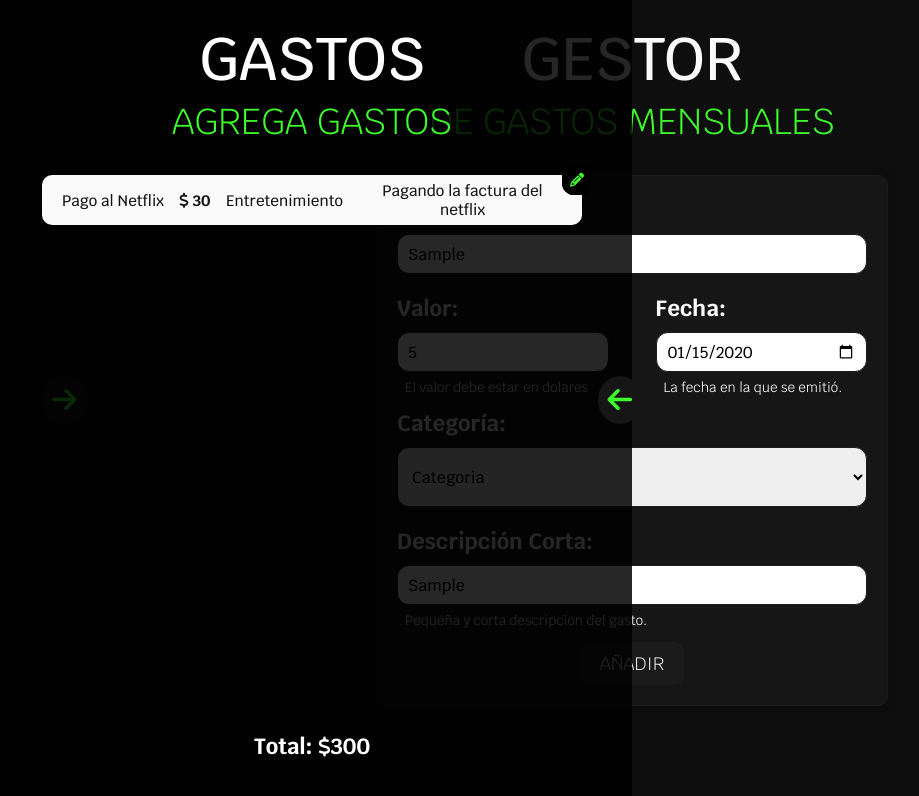
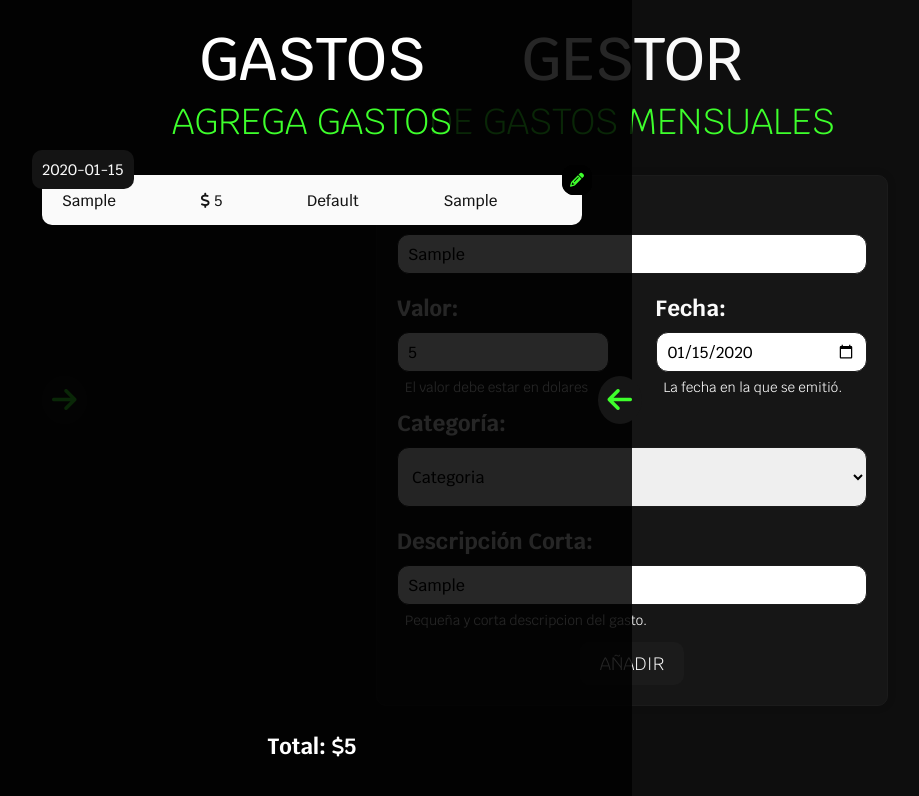
Before and after one commit to AstaHatake/RouteGo, a plain HTML site: page index.html in a window 1280 px wide. Both pictures are taken after typing "Sample", "5", "2020-01-15", "Sample" into the empty fields and a click on the button "AÑADIR". Shown: the whole page, without its empty margins (8-927 px from the left). Drawn offline with Linux system fonts and the light colour scheme.

Commit message:
Terminado de una vez por todas el Javascript

```diff
--- a/index.html
+++ b/index.html
@@ -14,6 +14,7 @@
 </head>
 <body>
 
+
     <main class="container-principal">
         <section class="container-title">
 
@@ -25,31 +26,31 @@
 
         <form>
 
-            <label class="label" for="nombre">Nombre:</label class="label">
-            <input type="text" id="nombre" name="nombre" required class="input" placeholder="Pago al Netflix">
+            <label class="label" for="name">Nombre:</label class="label">
+            <input type="text" id="name" name="name" required class="input" placeholder="Pago al Netflix">
 
             <div class="form-row">
 
                 <div class="form-col">
-                    <label class="label" for="valor">Valor:</label class="label">
+                    <label class="label" for="price">Valor:</label class="label">
 
-                    <input type="number" id="valor" name="valor" required class="input" placeholder="20$"></i>
+                    <input type="number" id="price" name="price" required class="input" placeholder="20$"></i>
 
                     <h6 class="sub-label">El valor debe estar en dolares</h6>
                 </div>
 
                 <div class="form-col">
-                    <label class="label" for="fecha">Fecha:</label class="label">
+                    <label class="label" for="date">Fecha:</label class="label">
 
-                    <input type="date" id="fecha" name="fecha" required class="input"></i>
+                    <input type="date" id="date" name="date" required class="input"></i>
 
                     <h6 class="sub-label">La fecha en la que se emitió. </h6>
                 </div>
 
             </div>
 
-            <label class="label" for="categoria">Categoría:</label class="label">
-            <select id="categoria" name="categoria" required class="input">
+            <label class="label" for="category">Categoría:</label class="label">
+            <select id="category" name="category" required class="input">
                 <option value="Default">Categoria</option>
                 <option value="Entretenimiento">Entretenimiento</option>
                 <option value="Salud">Salud</option>
@@ -59,8 +60,8 @@
                 <option value="Otros">Otros</option>
             </select>
 
-            <label class="label" for="descripcion">Descripción Corta:</label class="label">
-            <input type="text" id="descripcion" name="descripcion" required class="input" maxlength="100" >
+            <label class="label" for="description">Descripción Corta:</label class="label">
+            <input type="text" id="description" name="description" required class="input" maxlength="100" >
             <h6 class="sub-label">Pequeña y corta descripcion del gasto.</h6>
 
             <button id="button">Añadir</button>
@@ -82,7 +83,7 @@
 
         <section class="container-title">
 
-            <h2>Gastos </h2>
+            <h2>Gastos</h2>
 
             <h4>AGREGA GASTOS</h4>
             <h4 id="container-secundario-h4-responsive"><i class="fa-solid fa-arrow-up"></i></i> AGREGA GASTOS</h4>
@@ -90,19 +91,6 @@
         </section>
 
         <section class="container-gastos">
-                <div class="gasto">
-                    <h3 class="gasto-nombre">Pago al Netflix</h3>
-                    <h3 class="gasto-precio"><i class="fas fa-dollar-sign"></i><span> 30</span></h3>
-                    <h3 class="gasto-categoria">Entretenimiento</h3>
-                    <h3 class="gasto-descripcion">Pagando la factura del netflix</h3>
-
-                    <div class="gasto-botones">
-                        <i class="fa-solid fa-xmark"></i>
-                        <i class="fa-solid fa-pencil"></i>
-
-                        <i class="fa-solid fa-pencil second-pencil"></i>
-                    </div>
-                </div>
 
 
 
@@ -110,7 +98,7 @@
         </section>
 
 
-        <h5 id="total">Total: <i class="fas fa-dollar-sign"></i><b>300</b></h5>
+        <h5 id="total">Total: <i class="fas fa-dollar-sign"></i><b>00</b></h5>
     </aside>
 
 
--- a/src/css/styles.css
+++ b/src/css/styles.css
@@ -115,7 +115,7 @@ form {
     width: 100%;
 }
 
-#categoria {
+#category {
     height: 3rem;
 }
 
@@ -127,7 +127,7 @@ form {
     font-weight: 400;
 }
 
-#categoria:active {
+#category:active {
     border-end-end-radius: 0px;
     border-end-start-radius: 0px;
 }
@@ -253,12 +253,24 @@ form {
     margin-left: 10px;
 }
 
-.gasto-precio span {
+.gasto-price span {
     font-weight: bold;
 }
 
 .gasto-descripcion{
     max-height: 40px;
+}
+
+.gasto-date {
+    position: absolute;
+    left: -20px;
+    top: -25px;
+    font-size: 1.2rem;
+    font-weight: 900;
+    padding: 10px;
+    background-color: #141414;
+    color: #fafafa;
+    border-radius: 10px;
 }
 
 .fa-pencil{
--- a/src/js/script.js
+++ b/src/js/script.js
@@ -1,6 +1,5 @@
 //https://github.com/AstaHatake/RouteGo.git/* VARIABLES */
 
-let editAllButton = document.querySelectorAll(".fa-pencil");
 
 let containerForm = document.querySelector(".container-principal");
 
@@ -9,6 +8,12 @@ let containerGastos = document.querySelector(".container-secundario");
 let buttonAdd = document.getElementById("button");
 
 let arrows = document.querySelectorAll(".arrow");
+
+let totalHTML = document.getElementById("total")
+
+let editAllButton;
+
+let total = 0;
 
 let gastos = [];
 
@@ -33,7 +38,7 @@ function width (){
     console.log("Ancho actual de la página: " + wd + "px");
 
     if (wd >= 1301) {
-        return "60%";
+        return "40%";
 
     }
 
@@ -68,6 +73,65 @@ function changeContainer(arrow){
     }
 }
 
+function loadGastos(){
+    document.querySelector(".container-gastos").innerHTML = " ";
+    totalHTML.innerHTML = " ";
+    total = 0;
+    gastos.forEach(gasto => {
+        let gastoHtml = `
+            <div class="gasto">
+                <h3 class="gasto-name">${gasto.name}</h3>
+                <h3 class="gasto-precio"><i class="fas fa-dollar-sign"></i><span id="gasto-price-span"> ${gasto.price}</span></h3>
+                <h3 class="gasto-category">${gasto.category}</h3>
+                <h3 class="gasto-description">${gasto.description}</h3>
+                <h3 class="gasto-date">${gasto.date}</h3>
+                <div class="gasto-botones">
+                    <i class="fa-solid fa-xmark"></i>
+                    <i class="fa-solid fa-pencil"></i>
+
+                    <i class="fa-solid fa-pencil second-pencil"></i>
+                </div>
+            </div>
+            `
+        document.querySelector(".container-gastos").innerHTML += gastoHtml;
+
+        total = total + parseInt(gasto.price);
+
+        editAllButton = document.querySelectorAll(".fa-pencil");
+    })
+
+
+    editAllButton.forEach(editButton => {
+        let deleteButton = editButton.parentElement.querySelector(".fa-xmark");
+        let secondEditButton = editButton.parentElement.querySelector(".second-pencil");
+
+        editButton.addEventListener("click", ()=>{
+            showEditButtons(deleteButton,secondEditButton);
+        })
+
+        deleteButton.addEventListener("click", ()=>{
+            deleteButton.style.top = "-10px";
+            secondEditButton.style = "top: -10px; right: -10px;";
+            deleteGasto(deleteButton.parentElement.parentElement);
+        })
+    })
+
+    totalHTML.innerHTML = `Total: <i class="fas fa-dollar-sign"></i><b>${total}</b>`
+
+}
+
+function deleteGasto(parent){
+    let name = parent.querySelector(".gasto-name").textContent;
+    let price = parent.querySelector("#gasto-price-span").textContent;
+    gastos = gastos.filter(gastoItem => gastoItem.name !== name);
+    loadGastos();
+}
+
+function createGasto(newGasto){
+    gastos.push(newGasto);
+    loadGastos();
+}
+
 arrows[0].addEventListener("click",()=>{
     changeContainer(arrows[0]);
 })
@@ -86,6 +150,28 @@ arrows[3].addEventListener("click",()=>{
 })
 
 
+buttonAdd.addEventListener("click",(e)=>{
+    e.preventDefault();
+    let nameGasto =  buttonAdd.parentElement.querySelector("#name").value;
+    let priceGasto =  buttonAdd.parentElement.querySelector("#price").value;
+    let categoryGasto =  buttonAdd.parentElement.querySelector("#category").value;
+    let descriptionGasto = buttonAdd.parentElement.querySelector("#description").value;
+    let dateGasto = buttonAdd.parentElement.querySelector("#date").value;
+
+    /* Ahora procedemos a mostrar en consola los elementos obtenidos del DOM*/
+    let newGasto = {
+        "name" : nameGasto,
+        "price" : priceGasto,
+        "category" : categoryGasto,
+        "description" : descriptionGasto,
+        "date" : dateGasto
+    }
+
+    let existeGastos = gastos.some(gastoItem => gastoItem.name == nameGasto);
+
+    if (existeGastos) {
+        alert("El gasto ya existe");
+
         editAllButton.forEach(editButton => {
             let deleteButton = editButton.parentElement.querySelector(".fa-xmark");
             let secondEditButton = editButton.parentElement.querySelector(".second-pencil");
@@ -100,53 +186,11 @@ editAllButton.forEach(editButton => {
             })
         })
 
-buttonAdd.addEventListener("click",(e)=>{
-    e.preventDefault();
-    let nombreGasto =  buttonAdd.parentElement.querySelector("#nombre").value;
-    let valorGasto =  buttonAdd.parentElement.querySelector("#valor").value;
-    let categoriaGasto =  buttonAdd.parentElement.querySelector("#categoria").value;
-    let descripcionGasto = buttonAdd.parentElement.querySelector("#descripcion").value;
-    let fechaGasto = buttonAdd.parentElement.querySelector("#fecha").value;
-
-    /* Ahora procedemos a mostrar en consola los elementos obtenidos del DOM*/
-
-    console.log(nombreGasto)
-    console.log(valorGasto);
-    console.log(categoriaGasto);
-    console.log(descripcionGasto);
-    console.log(fechaGasto);
-
-    let nuevoGasto = {
-        "nombre" : nombreGasto,
-        "valor" : valorGasto,
-        "categoria" : categoriaGasto,
-        "descripcion" : descripcionGasto,
-        "fecha" : fechaGasto
     }
 
-    gastos.push(nuevoGasto);
-
-    gastos.forEach(gasto => {
-        let gastoHtml = `
-                <div class="gasto">
-                    <h3 class="gasto-nombre">${gasto.nombre}</h3>
-                    <h3 class="gasto-precio"><i class="fas fa-dollar-sign"></i><span> ${gasto.valor}</span></h3>
-                    <h3 class="gasto-categoria">${gasto.categoria}</h3>
-                    <h3 class="gasto-descripcion">${gasto.descripcion}</h3>
-
-                    <div class="gasto-botones">
-                        <i class="fa-solid fa-xmark"></i>
-                        <i class="fa-solid fa-pencil"></i>
-
-                        <i class="fa-solid fa-pencil second-pencil"></i>
-                    </div>
-                </div>
-                `
-    })
-
+    else{
+        createGasto(newGasto)
+    }
     containerGastos.style.width = width();
     containerGastos.style.left = "0";
-
-
-
 })
```
Lines whose indentation alone changed are shown as unchanged.
